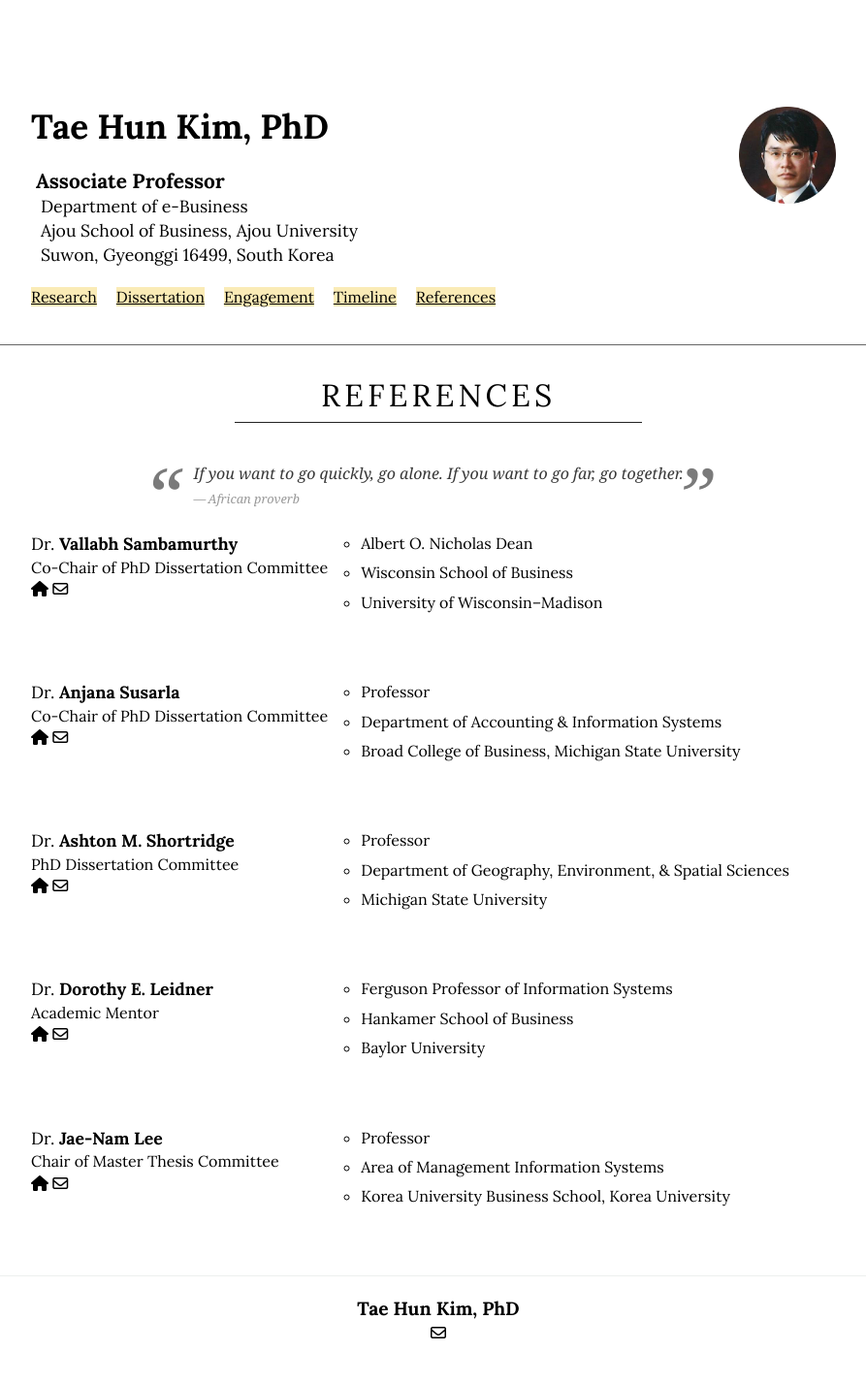
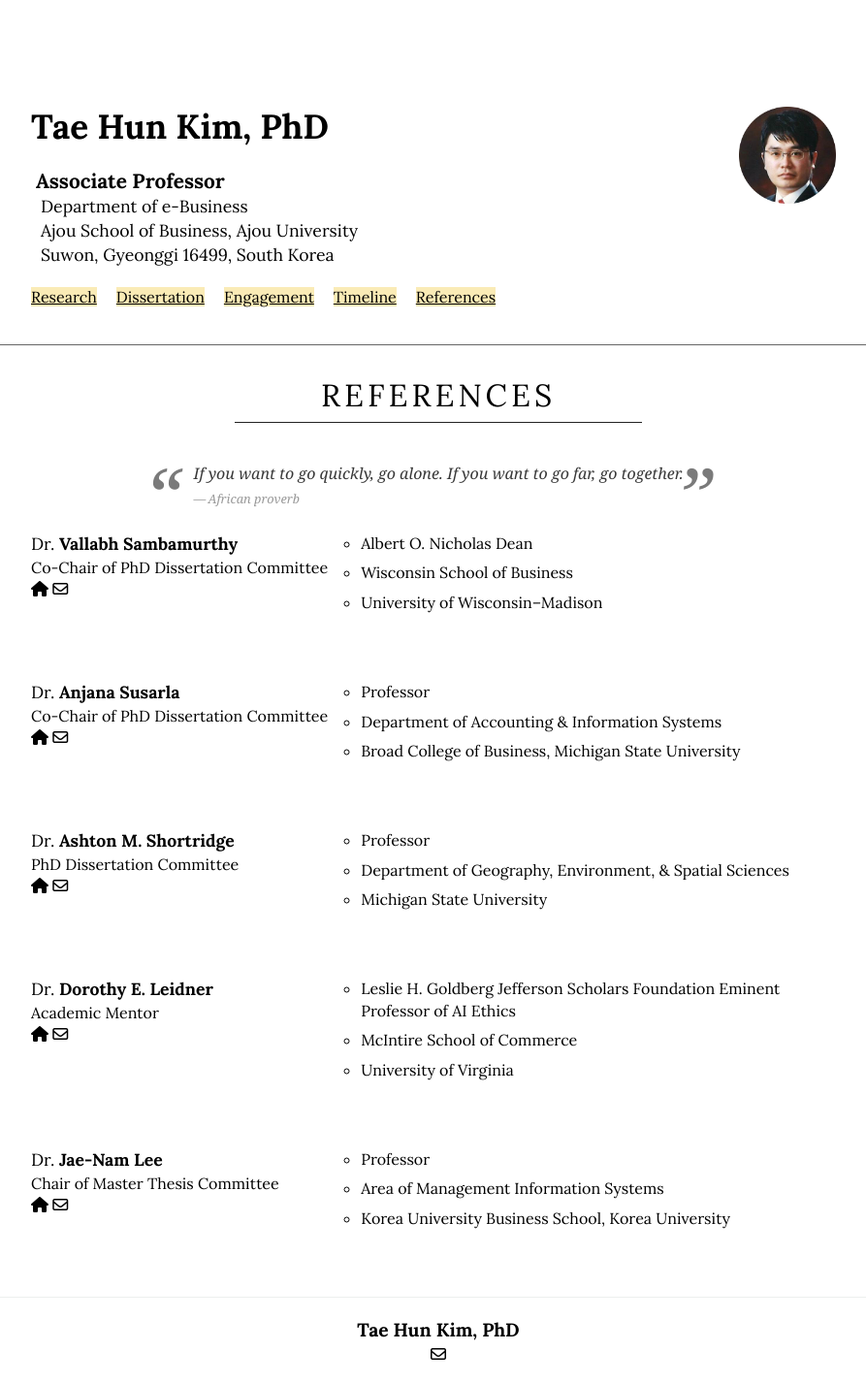
Before and after one commit to istaehun/taehun, a Jekyll site: the page built from references.html, in a window 1280 px wide. Shown: the whole page at 97% size, without its empty margins (188-1081 px from the left). Built offline with Jekyll 4.4.1, drawn with Linux system fonts in a browser that asks for light colours; nearby versions of some CDN libraries; before the commit the page ends 1405 px from its top, so only the background shows below that.

Commit message:
Update references.yml

```diff
--- a/_data/references.yml
+++ b/_data/references.yml
@@ -33,11 +33,11 @@
   name: "Dorothy E. Leidner"
   role: "Academic Mentor"
   majors:
-    - "Ferguson Professor of Information Systems"
-    - "Hankamer School of Business"
-  department: "Baylor University"
-  email: "dorothy_leidner@baylor.edu"
-  website: "https://blogs.baylor.edu/dorothy_leidner/"
+    - "Leslie H. Goldberg Jefferson Scholars Foundation Eminent Professor of AI Ethics"
+    - "McIntire School of Commerce"
+  department: "University of Virginia"
+  email: "cva8qh@virginia.edu"
+  website: "https://www.commerce.virginia.edu/faculty/cva8qh/"
 -
   degree: "Dr"
   name: "Jae-Nam Lee"
```
